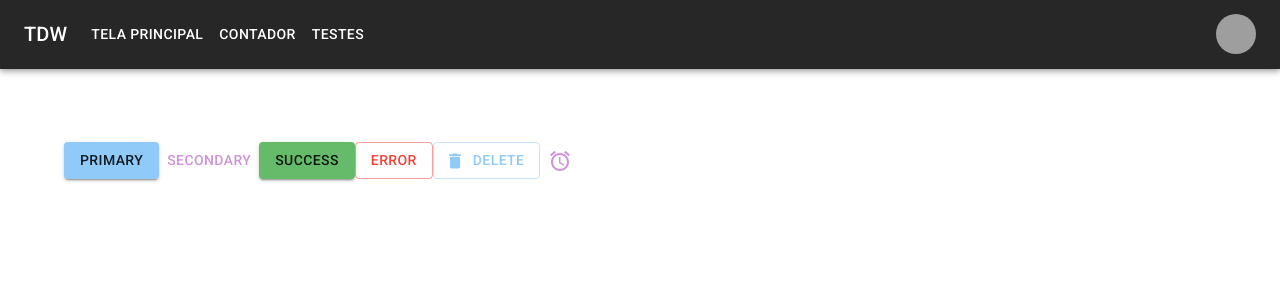
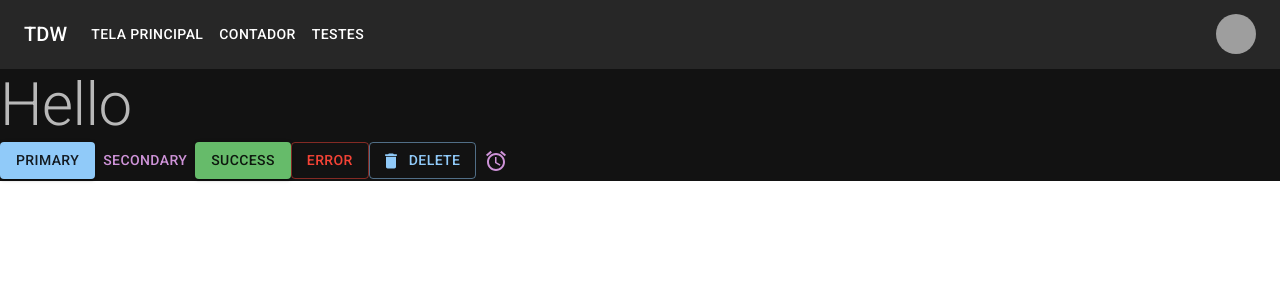
Before and after one commit to aspen646/trabalho-hooks-tdweb, a React (Create React App) app: page /testPage in a window 1280 px wide. Shown: the top 300 px of the page. Built offline with nearby package versions, Linux system fonts and the light colour scheme; grey boxes are pictures that could not be loaded.

Commit message:
Mudanças na página de teste

```diff
--- a/src/Pages/testPage.js
+++ b/src/Pages/testPage.js
@@ -1,4 +1,8 @@
-import { Button, Container, Typography, IconButton } from '@mui/material';
+import Container from '@mui/material/Container';
+import Button from '@mui/material/Button';
+import Box from '@mui/material/Box';
+import Typography from '@mui/material/Typography';
+import IconButton from '@mui/material/IconButton';
 import DeleteIcon from '@mui/icons-material/Delete';
 import AlarmIcon from '@mui/icons-material/Alarm';
 import ResponsiveAppBar from '../Components/responsiveAppBar'
@@ -8,7 +12,10 @@ function TestPage() {
     return (
         <>
         <ResponsiveAppBar />
-        <Container>
+        <Box sx={{
+            bgcolor: 'background.default',
+            color: 'text.primary'
+        }}>
             <Typography
                 variant="h2"
                 component="h1"
@@ -49,7 +56,7 @@ function TestPage() {
                 <AlarmIcon />
             </IconButton>
 
-        </Container>
+        </Box>
         </>
     );
 }
```
